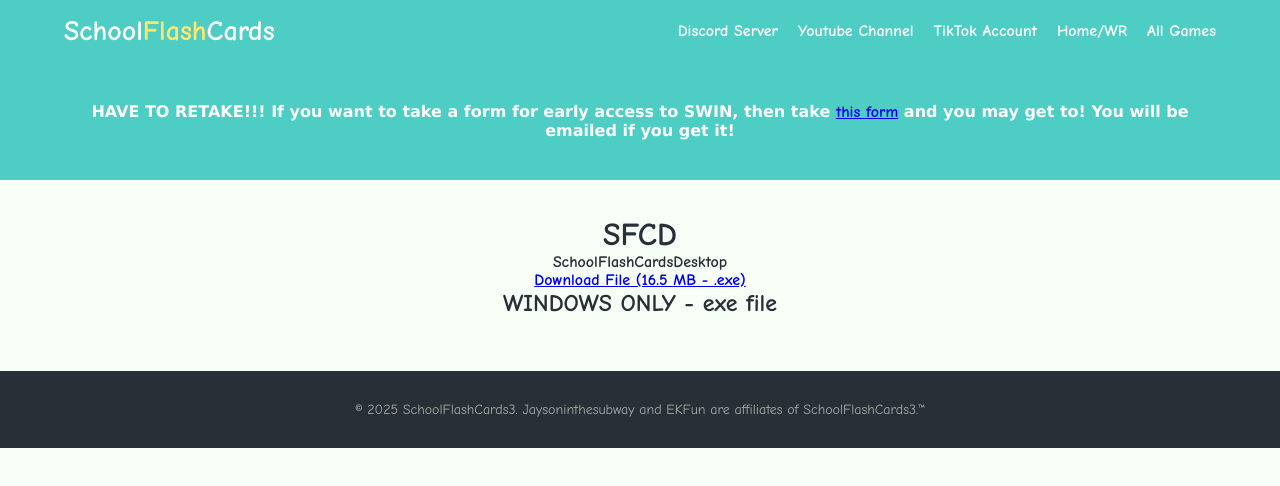
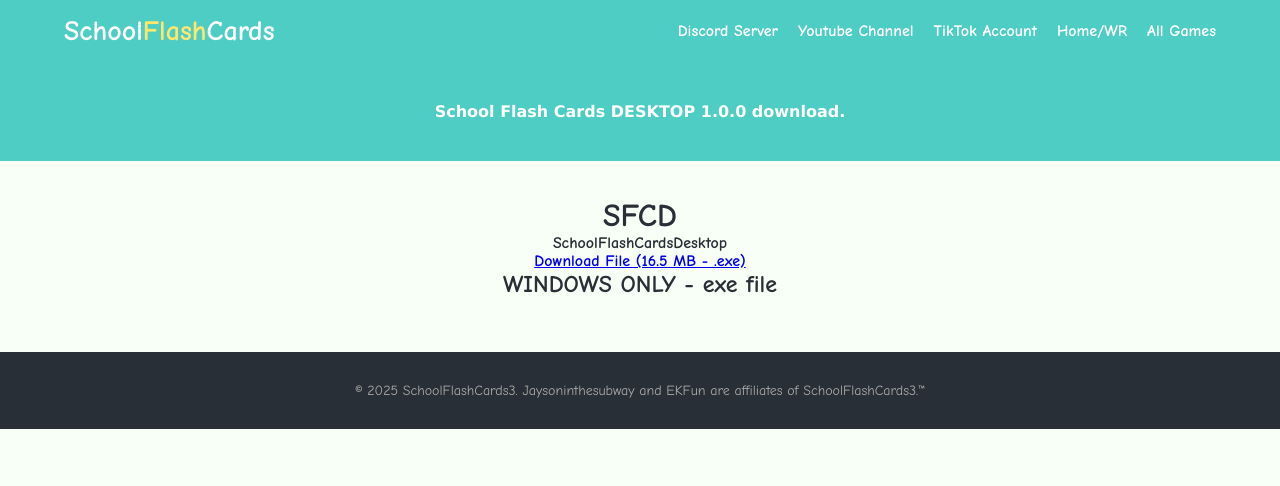
Before and after one commit to SchoolFlashCards3/downloadSFCD, a plain HTML site: page index.html in a window 1280 px wide. Drawn offline with Linux system fonts and the light colour scheme.

Commit message:
Update index.html

```diff
--- a/index.html
+++ b/index.html
@@ -289,7 +289,7 @@
 
     <section class="hero">
         <div class="container">
-            <h4 style="font-family: verdana">HAVE TO RETAKE!!! If you want to take a form for early access to SWIN, then take <a href="https://schoolflashcards3.github.io/gamehome/form">this form</a> and you may get to! You will be emailed if you get it!</h4>
+            <h4 style="font-family: verdana; font-color:red">School Flash Cards DESKTOP 1.0.0 download.</h4>
         </div>
     </section>
 
```
